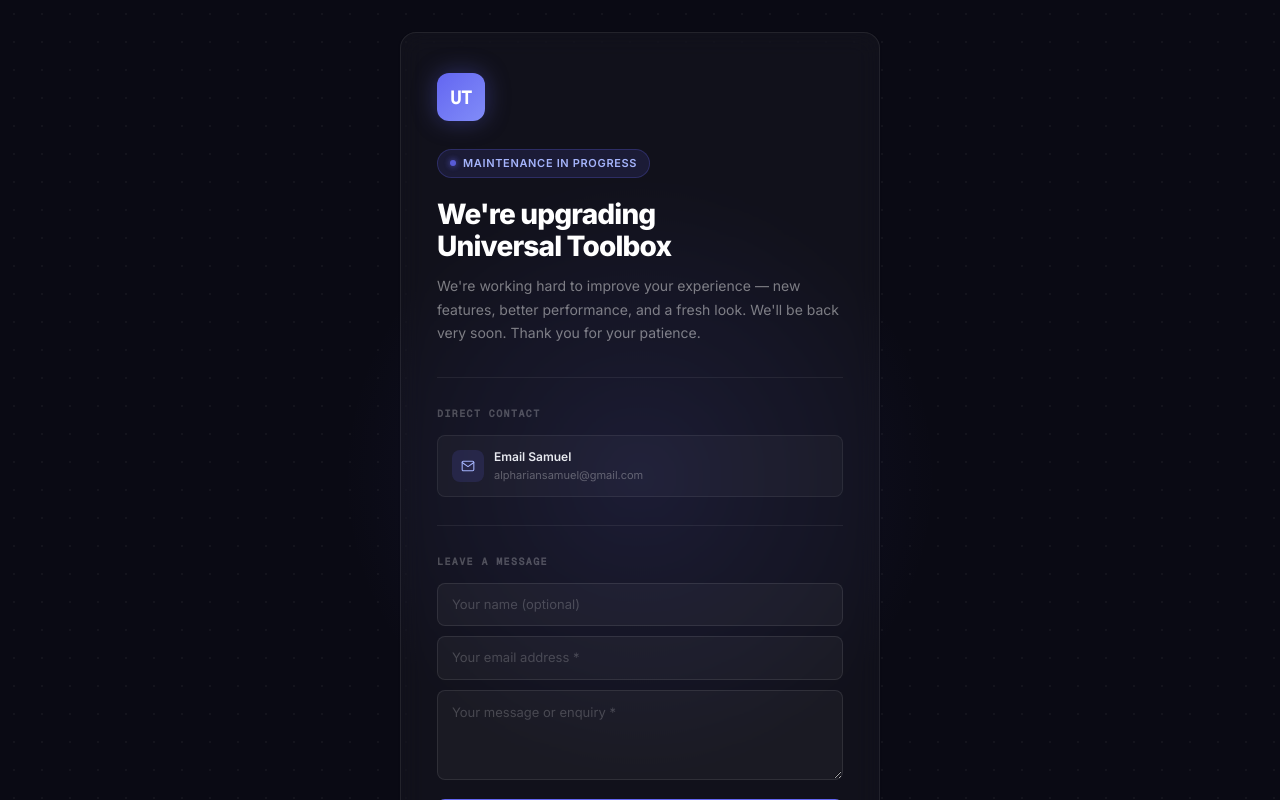
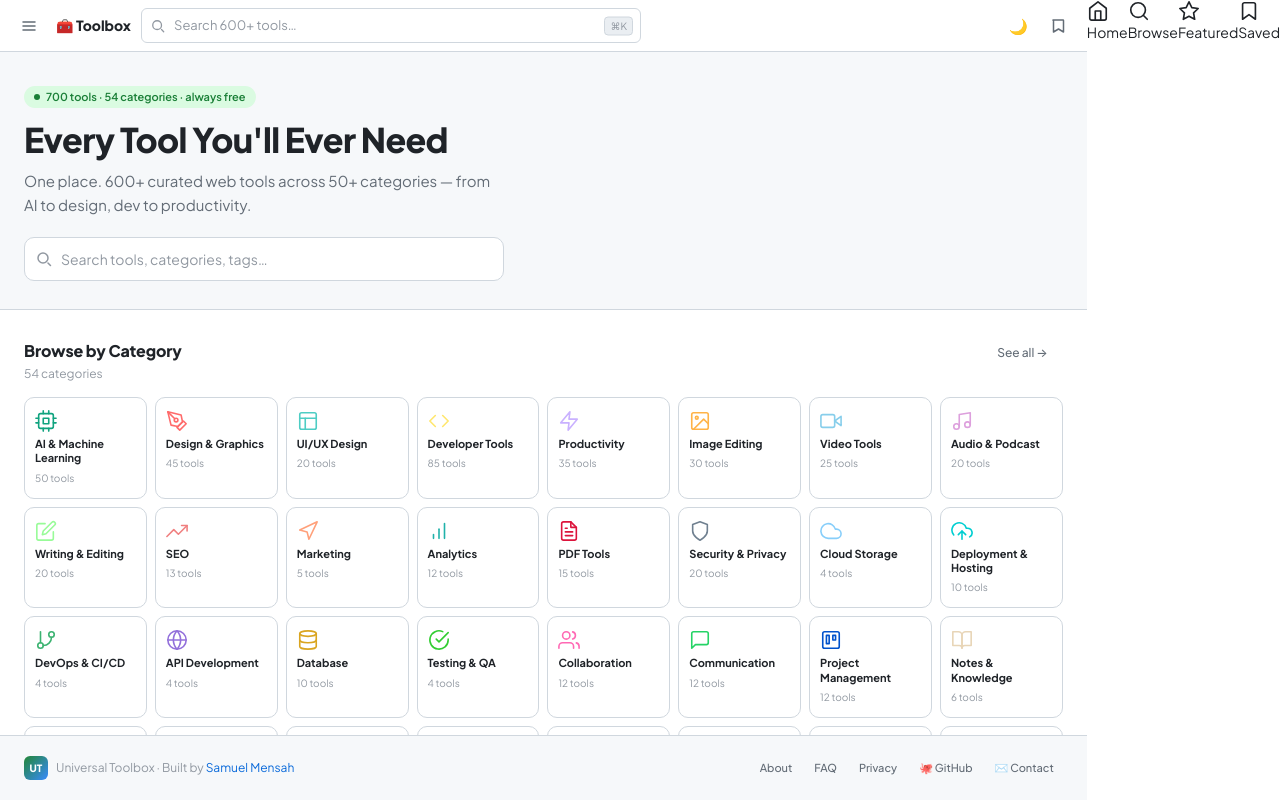
Before and after one commit to alpha-1-design/universal-toolbox, a React (Vite) app in the folder frontend/: page / in a window 1280 px wide. Shown: the top 800 px of the page. Built offline with nearby package versions, Linux system fonts and the light colour scheme.

Commit message:
fix: restore working app — remove intro screen, maintenance page, fix layout

```diff
--- a/frontend/src/App.jsx
+++ b/frontend/src/App.jsx
@@ -1,2 +1,129 @@
-import MaintenancePage from "./pages/MaintenancePage";
-export default function App() { return <MaintenancePage />; }
+import React, { useEffect } from "react";
+import { BrowserRouter, Routes, Route, useLocation, useNavigate } from "react-router-dom";
+import { AppProvider, useApp } from "./context/AppContext";
+import Navbar from "./components/Navbar";
+import Sidebar from "./components/Sidebar";
+import IframePanel from "./components/IframePanel";
+import Home from "./pages/Home";
+import { BrowsePage, FeaturedPage, BookmarksPage, CategoryPage, ToolPage } from "./pages/pages";
+import AboutPage from "./pages/AboutPage";
+import FAQPage from "./pages/FAQPage";
+import PrivacyPage from "./pages/PrivacyPage";
+import Footer from "./components/Footer";
+import VersionBanner from "./components/VersionBanner";
+
+function ScrollToTop() {
+  const { pathname } = useLocation();
+  React.useEffect(() => {
+    const main = document.querySelector("main");
+    if (main) main.scrollTop = 0;
+    window.scrollTo(0, 0);
+  }, [pathname]);
+  return null;
+}
+
+// Mobile bottom nav icons
+function NavIcon({ name }) {
+  const icons = {
+    home: <svg width="22" height="22" viewBox="0 0 24 24" fill="none" stroke="currentColor" strokeWidth="1.8" strokeLinecap="round" strokeLinejoin="round"><path d="M3 9l9-7 9 7v11a2 2 0 0 1-2 2H5a2 2 0 0 1-2-2z"/><polyline points="9 22 9 12 15 12 15 22"/></svg>,
+    browse: <svg width="22" height="22" viewBox="0 0 24 24" fill="none" stroke="currentColor" strokeWidth="1.8" strokeLinecap="round" strokeLinejoin="round"><circle cx="11" cy="11" r="8"/><line x1="21" y1="21" x2="16.65" y2="16.65"/></svg>,
+    featured: <svg width="22" height="22" viewBox="0 0 24 24" fill="none" stroke="currentColor" strokeWidth="1.8" strokeLinecap="round" strokeLinejoin="round"><polygon points="12 2 15.09 8.26 22 9.27 17 14.14 18.18 21.02 12 17.77 5.82 21.02 7 14.14 2 9.27 8.91 8.26 12 2"/></svg>,
+    saved: <svg width="22" height="22" viewBox="0 0 24 24" fill="none" stroke="currentColor" strokeWidth="1.8" strokeLinecap="round" strokeLinejoin="round"><path d="M19 21l-7-5-7 5V5a2 2 0 0 1 2-2h10a2 2 0 0 1 2 2z"/></svg>,
+  };
+  return icons[name] || null;
+}
+
+function MobileNav() {
+  const navigate = useNavigate();
+  const location = useLocation();
+  const path = location.pathname;
+  const items = [
+    { path: "/",          label: "Home",     icon: "home" },
+    { path: "/browse",    label: "Browse",   icon: "browse" },
+    { path: "/featured",  label: "Featured", icon: "featured" },
+    { path: "/bookmarks", label: "Saved",    icon: "saved" },
+  ];
+  return (
+    <nav className="mobile-nav">
+      {items.map(item => (
+        <button
+          key={item.path}
+          onClick={() => navigate(item.path)}
+          className={`mobile-nav-item${path === item.path ? " active" : ""}`}
+          style={{ border: "none", fontFamily: "inherit" }}
+        >
+          <NavIcon name={item.icon} />
+          {item.label}
+        </button>
+      ))}
+    </nav>
+  );
+}
+
+function InstallBanner() {
+  const { installPrompt, install } = useApp();
+  const [dismissed, setDismissed] = React.useState(false);
+  if (!installPrompt || dismissed) return null;
+  return (
+    <div className="install-banner">
+      <div style={{ fontSize: 28 }}>🧰</div>
+      <div style={{ flex: 1 }}>
+        <div style={{ fontWeight: 700, color: "var(--text)", fontSize: 13 }}>Install Universal Toolbox</div>
+        <div style={{ fontSize: 12, color: "var(--text2)" }}>Add to home screen for the full app experience</div>
+      </div>
+      <button className="btn btn-primary" style={{ fontSize: 12, padding: "5px 12px" }} onClick={install}>Install</button>
+      <button className="btn btn-ghost" style={{ padding: "5px 8px" }} onClick={() => setDismissed(true)}>✕</button>
+    </div>
+  );
+}
+
+function Layout() {
+  const { sidebarOpen } = useApp();
+  return (
+    <div style={{ display: "flex", height: "100vh", overflow: "hidden", background: "var(--bg)" }}>
+      <div className="desktop-sidebar">
+        <Sidebar />
+      </div>
+      <div
+        className="main-content"
+        style={{
+          flex: 1, display: "flex", flexDirection: "column", overflow: "hidden",
+          marginLeft: window.innerWidth <= 768 ? 0 : sidebarOpen ? 240 : 0,
+          transition: "margin-left 0.2s cubic-bezier(0.4,0,0.2,1)",
+          minWidth: 0,
+        }}
+      >
+        <Navbar />
+        <main style={{ flex: 1, overflowY: "auto", overflowX: "hidden", background: "var(--bg)" }}>
+          <Routes>
+            <Route path="/"            element={<Home />} />
+            <Route path="/browse"      element={<BrowsePage />} />
+            <Route path="/featured"    element={<FeaturedPage />} />
+            <Route path="/bookmarks"   element={<BookmarksPage />} />
+            <Route path="/category/:id" element={<CategoryPage />} />
+            <Route path="/tool/:id"    element={<ToolPage />} />
+            <Route path="/about"       element={<AboutPage />} />
+            <Route path="/faq"         element={<FAQPage />} />
+            <Route path="/privacy"     element={<PrivacyPage />} />
+          </Routes>
+        </main>
+        <Footer />
+      </div>
+      <ScrollToTop />
+      <VersionBanner />
+      <IframePanel />
+      <MobileNav />
+      <InstallBanner />
+    </div>
+  );
+}
+
+export default function App() {
+  return (
+    <BrowserRouter>
+      <AppProvider>
+        <Layout />
+      </AppProvider>
+    </BrowserRouter>
+  );
+}
--- a/frontend/src/pages/pages.jsx
+++ b/frontend/src/pages/pages.jsx
@@ -173,7 +173,7 @@ export function BrowsePage() {
         <input className="input" placeholder="Search…" value={query} onChange={e => setQuery(e.target.value)} style={{ maxWidth: 220, fontSize: 13 }} />
         <select className="input" style={{ maxWidth: 180, fontSize: 12 }} value={cat} onChange={e => setCat(e.target.value)}>
           <option value="all">All categories</option>
-          {categories.map(c => <option key={c.id} value={c.id}>{c.name}</option>)}
+          {categories.map(c => <option key={c.id} value={c.id}>{c.emoji} {c.name}</option>)}
         </select>
         {["all","free","paid","featured"].map(f => (
           <button key={f} className={`btn ${filter === f ? "btn-accent" : "btn-secondary"}`}
```
